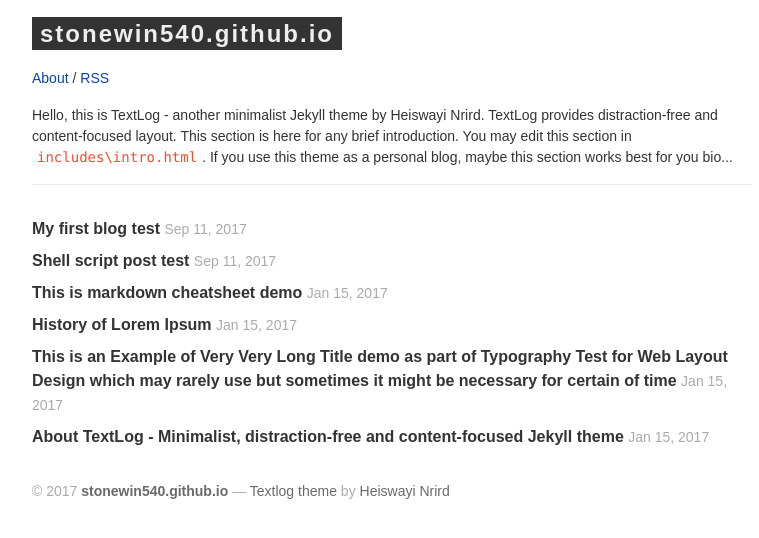
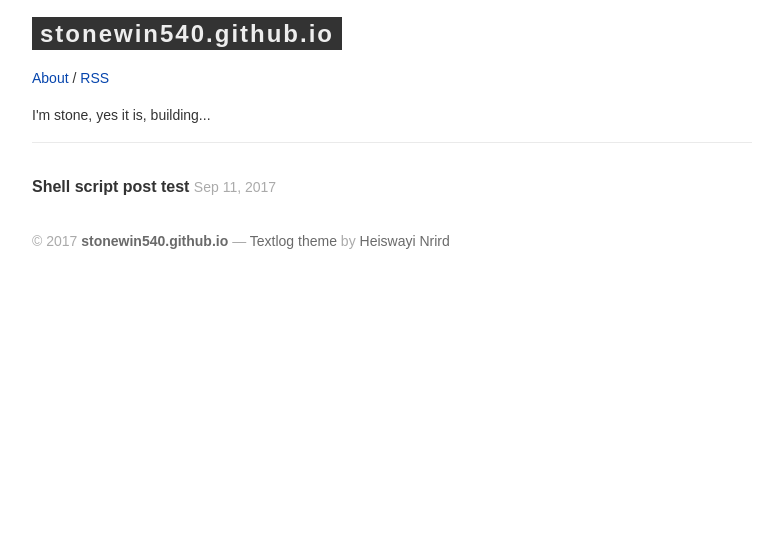
Before and after one commit to stonewin540/stonewin540.github.io, a Jekyll site: the page built from index.html, in a window 1280 px wide. Shown: the top 538 px of the page, without its empty margins (8-767 px from the left). Built offline with Jekyll 4.4.1, drawn with Linux system fonts in a browser that asks for light colours; some web fonts are replaced.

Commit message:
Hidden some examples.

```diff
--- a/_includes/intro.html
+++ b/_includes/intro.html
@@ -1 +1,2 @@
-<p class="site-intro">Hello, this is TextLog - another minimalist Jekyll theme by Heiswayi Nrird. TextLog provides distraction-free and content-focused layout. This section is here for any brief introduction. You may edit this section in <code>includes\intro.html</code>. If you use this theme as a personal blog, maybe this section works best for you bio...</p>
+<!-- <p class="site-intro">Hello, this is TextLog - another minimalist Jekyll theme by Heiswayi Nrird. TextLog provides distraction-free and content-focused layout. This section is here for any brief introduction. You may edit this section in <code>includes\intro.html</code>. If you use this theme as a personal blog, maybe this section works best for you bio...</p> -->
+<p class="site-intro">I'm stone, yes it is, building...</p>
--- a/_posts/2017-09-11-blog-test.md
+++ /dev/null
@@ -1,17 +0,0 @@
----
-author: stone
-comments: false
-date: 2017-09-11 10:13:00+00:00
-layout: post
-title: My first blog test
----
-
-
-#---
-#layout: post
-#title: This is an Example of Very Very Long Title demo as part of Typography Test for Web Layout Design which may rarely use but sometimes it might be necessary for certain of time
-#tags: [Demo, Long Title Test]
-#comment: false
-#---
-#
-#This is just a demo of a post with that has a very-very long title... cheers!
```
Also changed, not shown: .backups/2017-01-15-about-this-jekyll-theme.md (renamed from _posts/2017-01-15-about-this-jekyll-theme.md), .backups/2017-01-15-example-of-very-very-long-title.md (renamed from _posts/2017-01-15-example-of-very-very-long-title.md), .backups/2017-01-15-history-of-lorem-ipsum.md (renamed from _posts/2017-01-15-history-of-lorem-ipsum.md), .backups/2017-01-15-this-is-markdown-cheatsheet-demo.md (renamed from _posts/2017-01-15-this-is-markdown-cheatsheet-demo.md), 7 other files.
